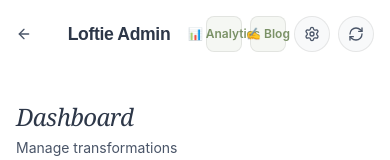
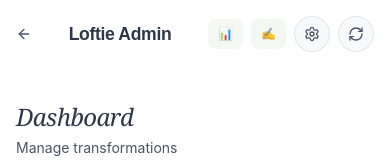
Before and after one commit to grayhaven7/LoftieAI, a Next.js app: page /admin in a window 390 px wide. Shown: the top 160 px of the page. Built offline with nearby package versions, Linux system fonts and the light colour scheme; a web font is replaced by a local one.

Commit message:
fix: admin nav - hide button labels on small screens, show icon only

```diff
--- a/src/app/admin/page.tsx
+++ b/src/app/admin/page.tsx
@@ -184,12 +184,12 @@ export default function AdminPage() {
 
           <span className="logo-text">Loftie Admin</span>
 
-          <div className="flex items-center gap-2 flex-wrap">
-            <Link href="/admin/analytics" className="btn-icon" title="Analytics" style={{ fontSize: 12, padding: '6px 12px', borderRadius: 8, background: 'rgba(156,175,136,0.1)', color: '#7a9166', fontWeight: 600, textDecoration: 'none', display: 'inline-flex', alignItems: 'center', gap: 4, whiteSpace: 'nowrap' }}>
-              📊 Analytics
+          <div className="flex items-center gap-2">
+            <Link href="/admin/analytics" title="Analytics" style={{ fontSize: 12, padding: '6px 10px', borderRadius: 8, background: 'rgba(156,175,136,0.1)', color: '#7a9166', fontWeight: 600, textDecoration: 'none', display: 'inline-flex', alignItems: 'center', gap: 4, whiteSpace: 'nowrap' }}>
+              <span>📊</span><span className="hidden md:inline"> Analytics</span>
             </Link>
-            <Link href="/admin/blog" className="btn-icon" title="Blog Manager" style={{ fontSize: 12, padding: '6px 12px', borderRadius: 8, background: 'rgba(156,175,136,0.1)', color: '#7a9166', fontWeight: 600, textDecoration: 'none', display: 'inline-flex', alignItems: 'center', gap: 4, whiteSpace: 'nowrap' }}>
-              ✍️ Blog
+            <Link href="/admin/blog" title="Blog Manager" style={{ fontSize: 12, padding: '6px 10px', borderRadius: 8, background: 'rgba(156,175,136,0.1)', color: '#7a9166', fontWeight: 600, textDecoration: 'none', display: 'inline-flex', alignItems: 'center', gap: 4, whiteSpace: 'nowrap' }}>
+              <span>✍️</span><span className="hidden md:inline"> Blog</span>
             </Link>
             <Link href="/settings" className="btn-icon" title="Settings">
               <Settings className="w-4 h-4" />
```
